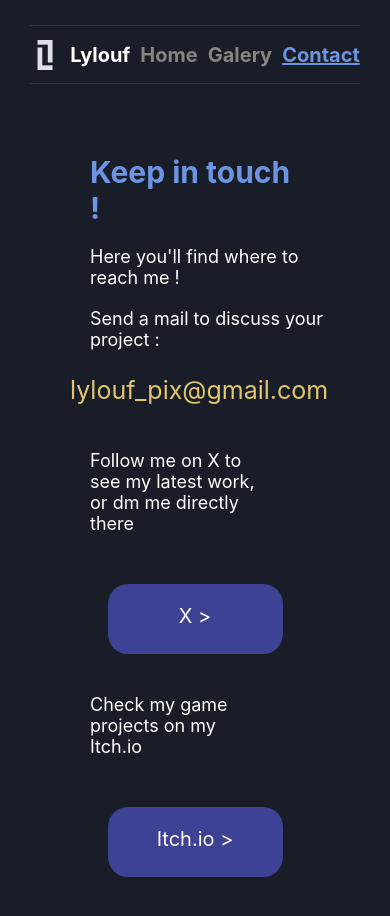
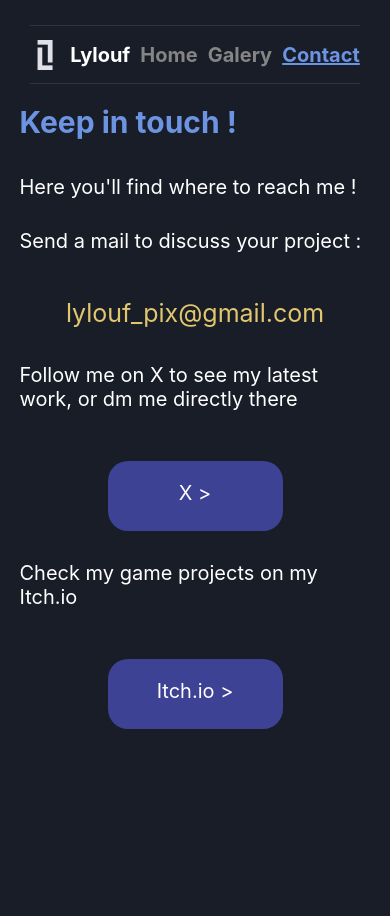
Before and after one commit to Lylouf13/lylouf_pix, a React (Vite) app: page / in a window 390 px wide. Both pictures are taken after a click on the element "Contact". Shown: the top 916 px of the page. After the commit the page ends 844 px from the top, so only its background shows below. Built offline with nearby package versions, Linux system fonts and the light colour scheme.

Commit message:
Responsive v3

```diff
--- a/src/App.css
+++ b/src/App.css
@@ -1,6 +1,5 @@
 #root {
-  max-width: 1275px;
-  margin: 0 auto;
+  margin: 0 0;
   text-align: center;
 }
 body {
@@ -13,6 +12,8 @@
   -moz-osx-font-smoothing: grayscale;
 }
 .app {
+  width: 100%;
+
   display: flex;
   flex-direction: column;
   justify-content: center;
@@ -36,7 +37,12 @@
   border-top: 1px solid rgba(255, 255, 255, 0.1);
 }
 .mainContainer{
-  width: 550px;
+  width: inherit;
+  display: flex;
+  flex-direction: column;
+  justify-content:flex-start;
+  align-items: flex-start;
+  margin: 0;
 }
 .navGroup{
   display: flex;
@@ -46,7 +52,6 @@
   gap: 10px;
 }
 .blocTitle{
-    margin: 20px;
     margin-top: 40px;
     font-size: 30px;
     text-align: left;
@@ -84,21 +89,19 @@
     color: rgba(255, 255, 255, 0.884);
 }
 
-@media screen and (max-width: 900px) {
-
+@media screen and (min-width: 451px) and (max-width: 900px) {
   .nav{
     flex-direction: row;
     gap: 10px;
     flex-wrap: wrap;
   }
   .text{
-    margin: 20px;
-    width: 500px;
     font-size: 50px;
     text-align: left;
   }
 }
 @media screen and (max-width: 450px) {
+
 
   .logo{
     width: 30px;
--- a/src/components/artGrid/artGrid.css
+++ b/src/components/artGrid/artGrid.css
@@ -17,6 +17,7 @@
 }
 
 .artGrid__container {
+  width: 85%;
   display: flex;
   flex-direction: row;
   justify-content: center;
@@ -66,9 +67,6 @@
 
 @media screen and (max-width: 900px) {
 
-  .mainContainer{
-    margin: 50px;
-  }
   .art{
     width: 200px;
     height: 200px;
--- a/src/components/contacts/Contacts.tsx
+++ b/src/components/contacts/Contacts.tsx
@@ -2,7 +2,7 @@
 
 export default function Contacts() {
   return (
-    <div className="mainContainer">
+    <div className="mainContainer_contacts">
       <h2 className="blocTitle">Keep in touch !</h2>
       <p className="text">Here you'll find where to reach me !</p>
       <p className="text">Send a mail to discuss your project :</p>
--- a/src/components/contacts/contacts.css
+++ b/src/components/contacts/contacts.css
@@ -1,35 +1,37 @@
-.text{
-    margin: 20px;
-    width: 500px;
+.mainContainer_contacts {
+  width: 25%;
+  display: flex;
+  flex-direction: column;
+  .text {
+    width: 100%;
+    margin-top: 10px;
     font-size: 20px;
     text-align: left;
   }
+}
 
-.mail{
+.mail {
   user-select: all;
   font-size: 25px;
-    color : #f5d774e8;
+  color: #f5d774e8;
 }
-.contact__container{
+.contact__container {
   display: flex;
   flex-direction: row;
   justify-content: space-between;
   align-items: center;
   gap: 10px;
 
-    .text{
+  .text {
     width: 70%;
   }
 }
 
-
-@media screen and (max-width: 900px) {
-
-
-  .contact__container{
+@media screen and (min-width: 451px) and (max-width: 900px) {
+  .contact__container {
     flex-direction: column;
     align-items: flex-start;
-    .cta{
+    .cta {
       color: white;
       align-self: center;
       text-align: center;
@@ -40,5 +42,42 @@
       border-radius: 20px;
     }
   }
-
+  .mainContainer_contacts {
+    width: 70%;
+    display: flex;
+    flex-direction: column;
+    .text {
+      width: 100%;
+      margin-top: 10px;
+      font-size: 20px;
+      text-align: left;
     }
+  }
+}
+@media screen and (max-width: 450px) {
+  .contact__container {
+    flex-direction: column;
+    align-items: flex-start;
+    .cta {
+      color: white;
+      align-self: center;
+      text-align: center;
+      background-color: #3e4294;
+      padding-top: 20px;
+      width: 175px;
+      height: 50px;
+      border-radius: 20px;
+    }
+  }
+  .mainContainer_contacts {
+    width: 90%;
+    display: flex;
+    flex-direction: column;
+    .text {
+      width: 100%;
+      margin-top: 10px;
+      font-size: 20px;
+      text-align: left;
+    }
+  }
+}
--- a/src/components/home/home.css
+++ b/src/components/home/home.css
@@ -1,48 +1,56 @@
 @media screen and (min-width: 901px) {
+  .mainContainer {
+    width: 25%;
     .text {
-    margin: 20px;
-    width: 500px;
+      width: 100%;
       font-size: 20px;
       text-align: left;
     }
-
     .homeArt {
-    margin: 20px;
-    width: 500px;
+      align-self: center;
+      margin-bottom: 30px;
+      width: 100%;
+    }
+    .cta {
+      align-self: flex-end;
+    }
   }
 }
 
 @media screen and (min-width: 451px) and (max-width: 900px) {
-    .mainContainer{
-        width: 350px;
+  .mainContainer {
+    width: 70%;
     .text {
-          margin: 20px;
-          max-width: 350px;
-          font-size: 18px;
+      width: 100%;
+      font-size: 20px;
       text-align: left;
     }
+    .cta {
+      align-self: flex-end;
     }
-
     .homeArt {
-    margin: 20px;
-    max-width: 350px;
+      align-self: center;
+      margin-bottom: 30px;
+      max-width: 100%;
+    }
   }
 }
 
 @media screen and (max-width: 450px) {
-
-        .mainContainer{
-        width: 250px;
+  .mainContainer {
+    width: 90%;
     .text {
-          margin: 20px;
-          max-width: 250px;
-          font-size: 18px;
+      width: 100%;
+      font-size: 20px;
       text-align: left;
     }
   }
-
+  .cta {
+    align-self: flex-end;
+  }
   .homeArt {
-    margin: 20px;
-    max-width: 250px;
+    align-self: center;
+    margin-bottom: 30px;
+    max-width: 100%;
   }
 }
```
Also changed, not shown: 1 other file (tests, documents, lock files or other folders). Lines whose indentation alone changed are shown as unchanged.
